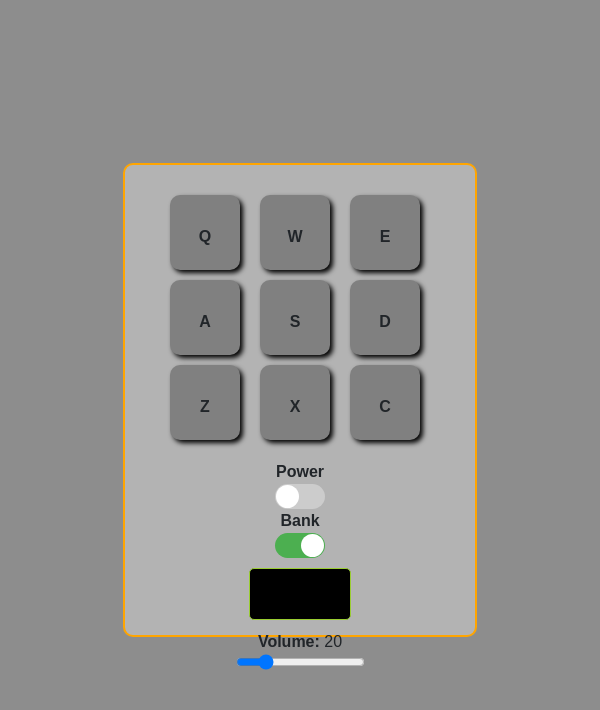
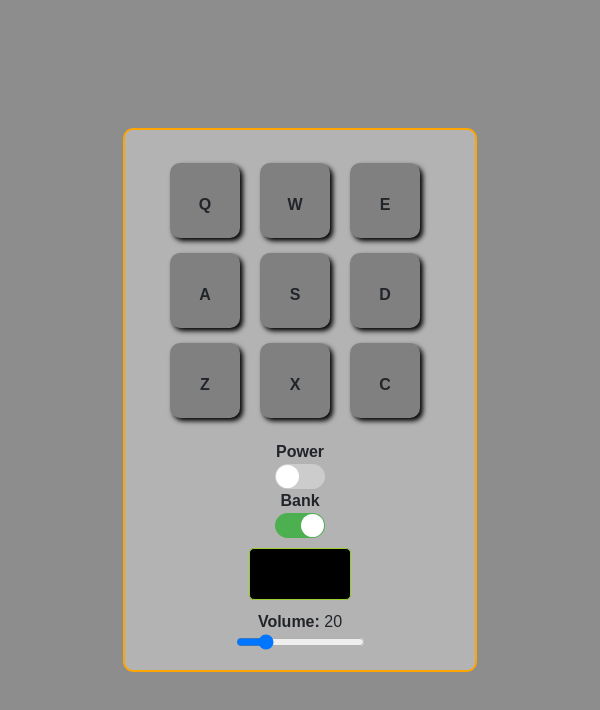
Before and after one commit to can-ngo/drum-machine, a React (Create React App) app: page / in a window 600 px wide. Shown: the top 710 px of the page. Built offline with nearby package versions, Linux system fonts and the light colour scheme.

Commit message:
fix height of container for small screen

```diff
--- a/src/App.css
+++ b/src/App.css
@@ -120,7 +120,7 @@ p {
 @media (min-width: 481px) and (max-width: 767px) {
   .container {
     width: 350px;
-    height: 450px;
+    height: 520px;
     display: flex;
     flex-direction: column;
     justify-content: space-evenly;
```
